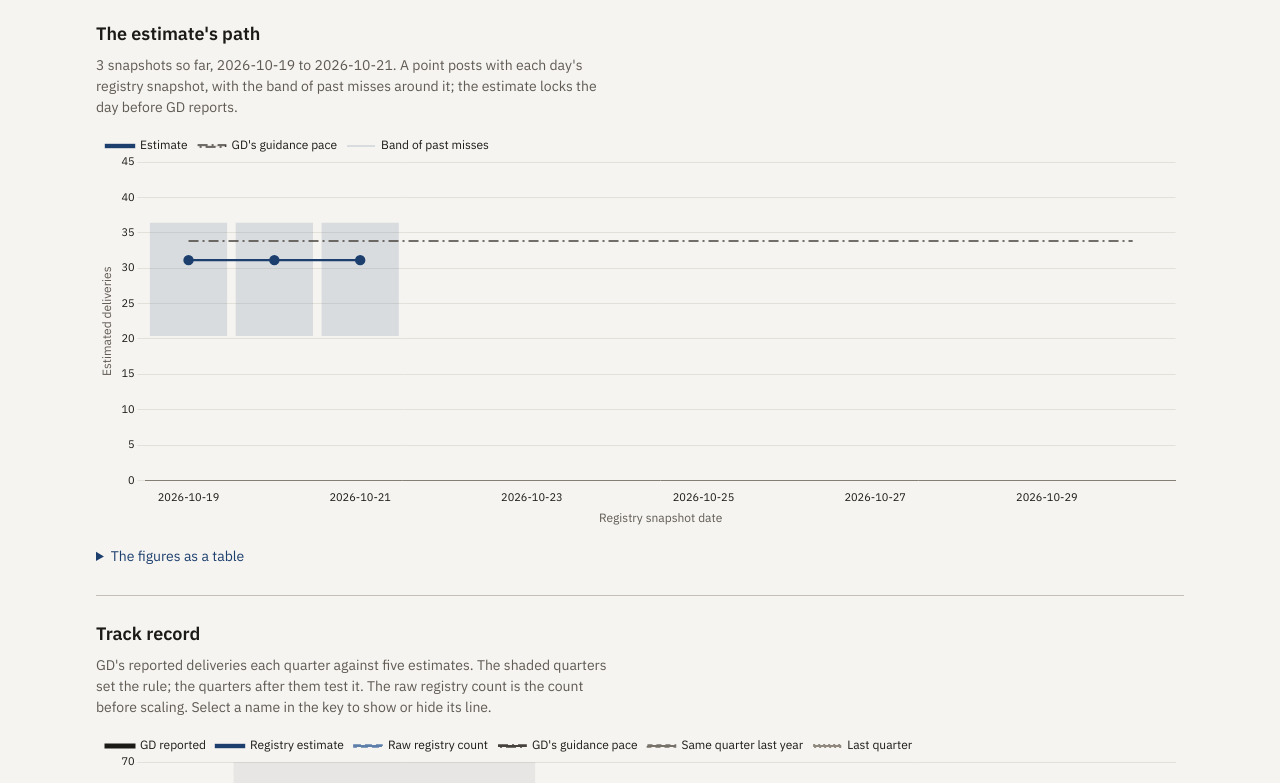
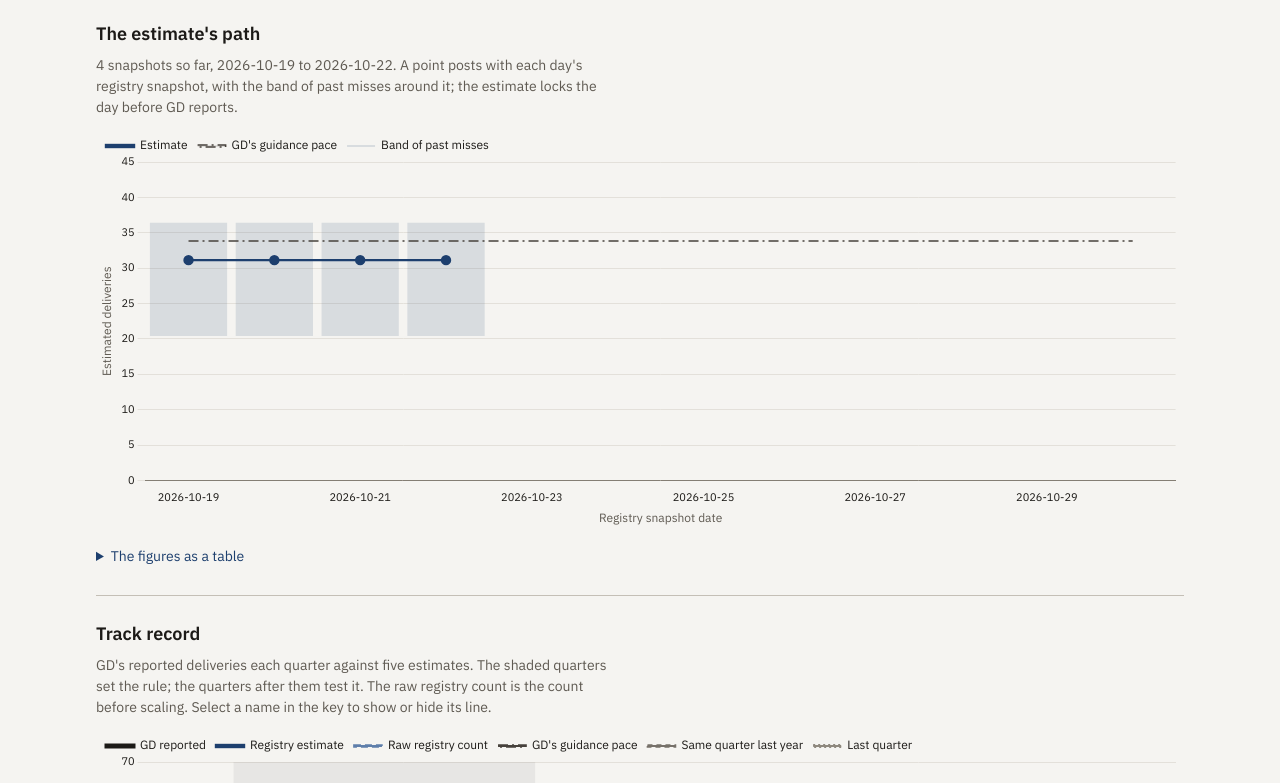
Before and after one commit to rishabbshankar226/gulfstream-delivery-nowcast, a plain HTML site: page site/index.html in a window 1280 px wide. Shown: the part 720-1503 px from the top of the page. Drawn offline with Linux system fonts and the light colour scheme.

Commit message:
Daily update 2026-10-22

```diff
--- a/site/data.json
+++ b/site/data.json
@@ -868,16 +868,16 @@
     "G-IV": 2,
     "G-V": 2,
     "GIV-X (G450)": 6,
-    "GULFSTREAM G280": 8,
+    "GULFSTREAM G280": 7,
     "GV-SP (G550)": 4,
     "GVI": 1,
     "GVII-G400": 5,
     "GVII-G500": 56,
     "GVII-G600": 52,
-    "GVIII-G700": 55,
+    "GVIII-G700": 54,
     "GVIII-G800": 76
   },
-  "pipeline_snapshot": "2026-10-21",
+  "pipeline_snapshot": "2026-10-22",
   "estimates": {
     "origin": "2026Q2",
     "target": "2026Q3",
@@ -1008,7 +1008,7 @@
         "quarter": "2026Q3",
         "window_start": "2026-07-05",
         "window_end": "2026-10-04",
-        "snapshot": "2026-10-21",
+        "snapshot": "2026-10-22",
         "definition": "E1",
         "events": {
           "large": 35,
@@ -1033,7 +1033,7 @@
           20.411952398514266,
           36.41965877259995
         ],
-        "made_utc": "2026-10-21T10:43:20Z"
+        "made_utc": "2026-10-22T10:43:26Z"
       },
       "locked": null,
       "lock": null,
@@ -1073,6 +1073,16 @@
         "nowcast_large": 26.203208556149733,
         "nowcast_mid": 4.928571428571429,
         "nowcast_total": 31.131779984721163
+      },
+      {
+        "date": "2026-10-22",
+        "events_large": 35,
+        "events_mid": 6,
+        "trailing_registry_large": 187,
+        "trailing_registry_mid": 28,
+        "nowcast_large": 26.203208556149733,
+        "nowcast_mid": 4.928571428571429,
+        "nowcast_total": 31.131779984721163
       }
     ]
   }
```
Also changed, not shown: report/note.html (+1 -1 lines), 4 other files.
